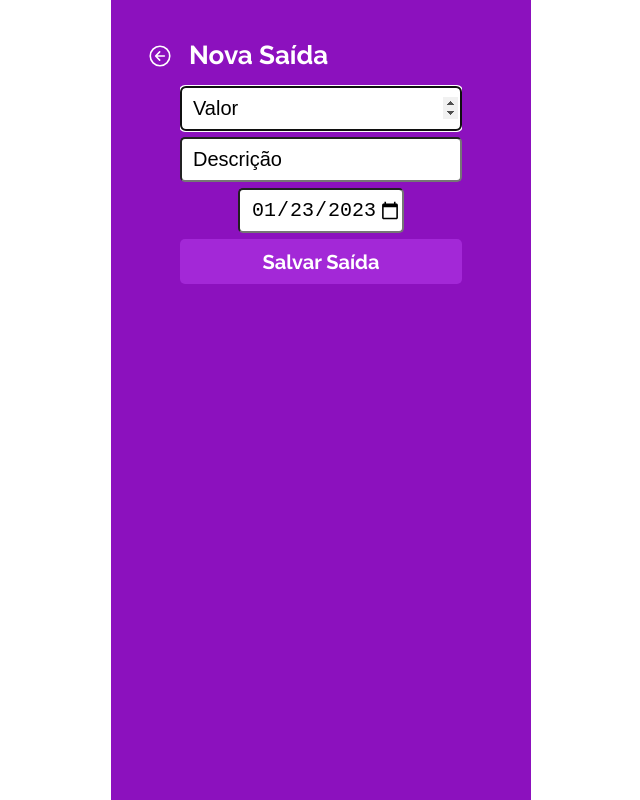
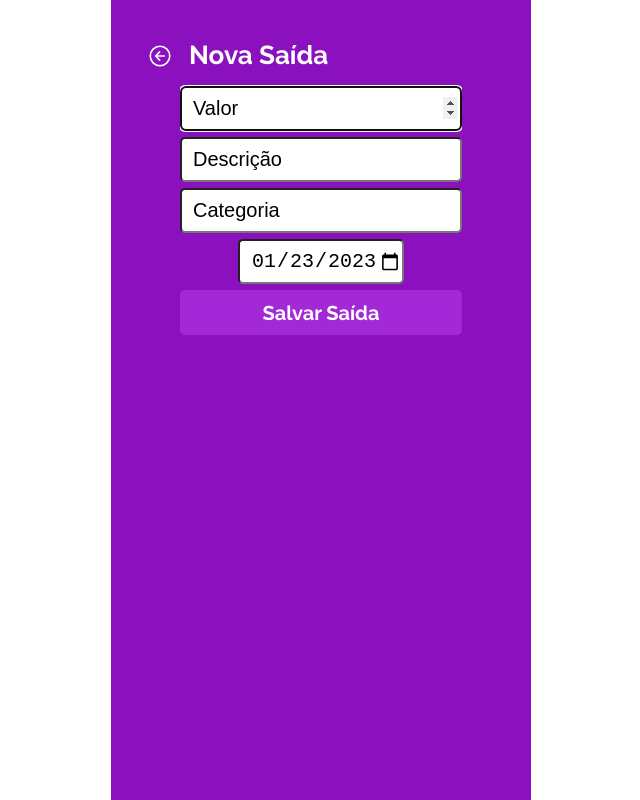
Before and after one commit to thi-coutinho/projeto14-mywallet-front, a React (Create React App) app: page /nova-saida in a window 1280 px wide. Shown: the whole page, without its empty margins (319-959 px from the left). Built offline with nearby package versions, Linux system fonts and the light colour scheme; no server answers; a web font is replaced by a local one.

Commit message:
build: motion-frame

```diff
--- a/package.json
+++ b/package.json
@@ -5,6 +5,7 @@
   "dependencies": {
     "axios": "^1.2.3",
     "dayjs": "^1.11.7",
+    "framer-motion": "^10.3.2",
     "localforage": "^1.10.0",
     "match-sorter": "^6.3.1",
     "react": "^18.2.0",
--- a/src/components/BaseScreen.js
+++ b/src/components/BaseScreen.js
@@ -1,18 +1,37 @@
+import { AnimatePresence, motion } from "framer-motion";
+import { useEffect } from "react";
+import { useLocation } from "react-router-dom";
 import styled from "styled-components";
 import { PURPLE } from "../constants/colors";
 import { useToken } from "../context/TokenProvider";
 
-export default function BaseScreen({children}){
+export default function BaseScreen({ children }) {
+    const location = useLocation()
     const token = useToken()
     return (
-        <Screen token={token}>
-            {children}
-        </Screen>
+        <AnimatePresence mode="wait" initial={false}>
+            <Screen location={location} key={location.pathname} token={token}
+                initial={{ opacity: 0, x: '10%', rotateZ: '10deg' }}
+                animate={{ opacity: 1, x: 0, rotateZ: 0 }}
+                exit={{ opacity: 0, x: '-10%', rotateZ: '-10deg' }}
+                transition={{
+                    type: "spring",
+                    stiffness: 160,
+                    damping: 25,
+                }}
+
+            >
+
+                {children}
+
+
+            </Screen>
+        </AnimatePresence>
 
     )
 }
 
-const Screen = styled.div`
+const Screen = styled(motion.div)`
     display:flex;
     flex-direction:column;
     max-width:420px;
--- a/src/pages/AddEntryPage.js
+++ b/src/pages/AddEntryPage.js
@@ -9,7 +9,7 @@ import { useToken } from "../context/TokenProvider"
 import  Title  from "../components/Title"
 
 export default function AddEntryPage({ type }) {
-    const [entryInfo, setEntryInfo] = useState({ value: "", description: "", date: (new Date()).toISOString().slice(0, 10) })
+    const [entryInfo, setEntryInfo] = useState({ value: "", description: "", date: (new Date()).toISOString().slice(0, 10) ,category:""})
     const entryUrl = type === "income" ? "/nova-entrada" : "/nova-saida"
     const navigate = useNavigate()
     const loading = useLoading()
@@ -67,6 +67,13 @@ export default function AddEntryPage({ type }) {
                     required
                 />
                 <input
+                    type="text"
+                    placeholder="Categoria"
+                    value={entryInfo.category}
+                    onChange={(e) => { setEntryInfo({ ...entryInfo, category: e.target.value }) }}
+                    disabled={loading}
+                />
+                <input
                     type="date"
                     value={entryInfo.date}
                     onChange={(e) => { setEntryInfo({ ...entryInfo, date: e.target.value }) }}
```
Also changed, not shown: 1 other file (tests, documents, lock files or other folders).
